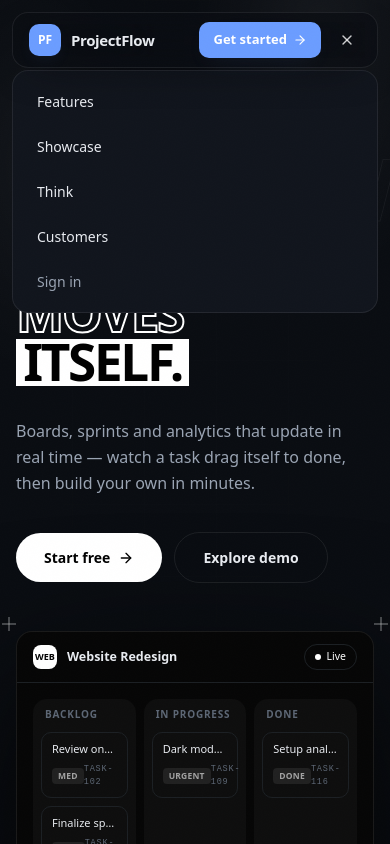
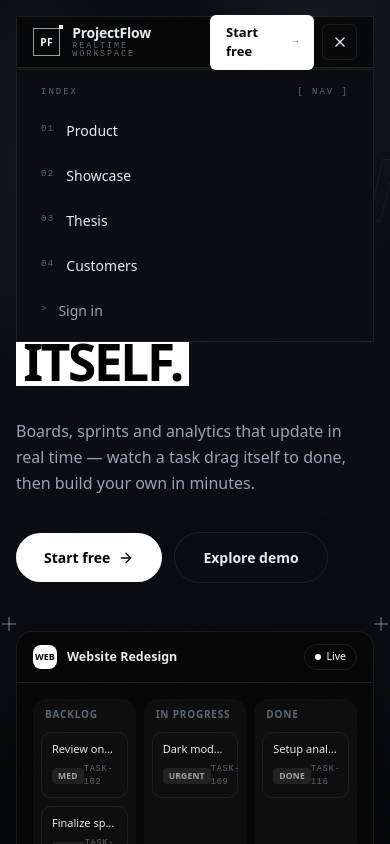
Before and after one commit to shivraj598/ProjectFlow, a React (Vite) app in the folder apps/web/: page / in a window 390 px wide. Both pictures are taken after a click on the button "Toggle menu". Shown: the top 844 px of the page. Built offline with nearby package versions, Linux system fonts and the light colour scheme.

Commit message:
feat: update LandingNav component with improved layout, animations, and responsive design

```diff
--- a/apps/web/src/components/landing/nav.tsx
+++ b/apps/web/src/components/landing/nav.tsx
@@ -1,49 +1,40 @@
 import { useEffect, useRef, useState } from "react";
 import { Link } from "react-router";
-import { ArrowRight, Menu, X } from "lucide-react";
 import { gsap, initGsap, smoothScrollTo } from "./motion";
-import { ACCENT, ACCENT_SOFT, LINE, RAISED, TEXT, MUTED } from "./tokens";
+import { FAINT, INK, LINE, LINE_SOFT, MUTED, TEXT } from "./tokens";
+import { cn } from "./tokens";
 
 const LINKS = [
-  { href: "#features", label: "Features" },
-  { href: "#showcase", label: "Showcase" },
-  { href: "#voice", label: "Think" },
-  { href: "#customers", label: "Customers" },
+  { href: "#features", label: "Product", idx: "01" },
+  { href: "#showcase", label: "Showcase", idx: "02" },
+  { href: "#voice", label: "Thesis", idx: "03" },
+  { href: "#customers", label: "Customers", idx: "04" },
 ];
 
 export function LandingNav() {
   const ref = useRef<HTMLElement>(null);
+  const [scrolled, setScrolled] = useState(false);
   const [open, setOpen] = useState(false);
 
-  // entrance + hide-on-scroll-down behaviour
   useEffect(() => {
     initGsap();
+    const onScroll = () => setScrolled(window.scrollY > 24);
+    onScroll();
+    window.addEventListener("scroll", onScroll, { passive: true });
     const ctx = gsap.context(() => {
       const mm = gsap.matchMedia();
       mm.add("(prefers-reduced-motion: no-preference)", () => {
         gsap.fromTo(
           ref.current,
-          { y: -24, opacity: 0 },
-          { y: 0, opacity: 1, duration: 0.8, ease: "power3.out", delay: 0.15 }
+          { y: -36, opacity: 0 },
+          { y: 0, opacity: 1, duration: 0.7, ease: "power3.out", delay: 0.15 }
         );
-        let last = 0;
-        const stepper = () => {
-          const y = window.scrollY;
-          const dir = y > last ? -1 : 1;
-          gsap.to(ref.current, {
-            y: dir === -1 && y > 120 ? -Math.min(96, y * 0.35) : 0,
-            opacity: dir === -1 && y > 120 ? 0.92 : 1,
-            duration: 0.35,
-            ease: "power2.out",
-            overwrite: "auto",
-          });
-          last = y;
-        };
-        window.addEventListener("scroll", stepper, { passive: true });
-        return () => window.removeEventListener("scroll", stepper);
       });
     }, ref);
-    return () => ctx.revert();
+    return () => {
+      ctx.revert();
+      window.removeEventListener("scroll", onScroll);
+    };
   }, []);
 
   const go = (e: React.MouseEvent<HTMLAnchorElement>, href: string) => {
@@ -55,36 +46,48 @@ export function LandingNav() {
   };
 
   return (
-    <header>
+    <header className="fixed inset-x-0 top-0 z-50 px-4 pt-4 sm:px-6">
       <nav
         ref={ref}
         aria-label="Main"
-        className="fixed inset-x-0 top-3 z-50 mx-auto flex h-14 w-[min(100%-24px,1100px)] items-center gap-2 rounded-2xl border px-3 pl-4 backdrop-blur-xl *:backdrop-blur-xl"
-        style={{ borderColor: LINE, background: "rgba(10,13,18,0.72)", boxShadow: "0 12px 40px -20px rgba(0,0,0,0.7)" }}
+        className={cn(
+          "mx-auto flex h-13 w-full max-w-6xl items-center gap-4 border px-4 transition-all duration-300 sm:px-5",
+          scrolled
+            ? "border-[rgba(255,255,255,0.14)] bg-[#000000] shadow-[0_20px_60px_rgba(0,0,0,0.6)] backdrop-blur-xl"
+            : "border-[rgba(255,255,255,0.1)] bg-[#050505]/80 backdrop-blur-md"
+        )}
       >
         {/* brand */}
-        <a href="#top" onClick={(e) => go(e, "#top")} className="flex items-center gap-2.5">
-          <span
-            className="flex size-8 items-center justify-center rounded-[10px] text-[12px] font-bold text-white"
-            style={{ background: ACCENT, boxShadow: `0 6px 18px -6px ${ACCENT_SOFT}` }}
-          >
-            PF
+        <a href="#top" onClick={(e) => go(e, "#top")} className="group flex items-center gap-3">
+          <span className="relative flex h-7 w-7 items-center justify-center border border-[rgba(255,255,255,0.6)]" style={{ background: "transparent" }}>
+            <span className="text-[10px] font-bold tracking-[0.05em]" style={{ color: "#ffffff" }}>
+              PF
+            </span>
+            <span className="absolute -right-1 -top-1 size-1 bg-white" aria-hidden />
           </span>
-          <span className="text-[15px] font-semibold tracking-tight" style={{ color: TEXT }}>
-            ProjectFlow
+          <span className="flex flex-col leading-none">
+            <span className="text-[14px] font-extrabold tracking-[-0.02em]" style={{ color: TEXT }}>
+              ProjectFlow
+            </span>
+            <span className="mt-0.5 font-mono text-[8.5px] uppercase tracking-[0.22em]" style={{ color: FAINT }}>
+              Realtime workspace
+            </span>
           </span>
         </a>
 
-        {/* center links */}
-        <div className="mx-auto hidden items-center gap-1 md:flex">
+        {/* center links — mono indexes */}
+        <div className="mx-auto hidden items-center gap-0.5 md:flex">
           {LINKS.map((l) => (
             <a
               key={l.href}
               href={l.href}
               onClick={(e) => go(e, l.href)}
-              className="rounded-lg px-3 py-2 text-[13px] font-medium transition-colors hover:text-white"
+              className="group flex items-center gap-1.5 px-3.5 py-1.5 text-[13px] font-medium transition-colors hover:text-white"
               style={{ color: MUTED }}
             >
+              <span className="font-mono text-[9px] tracking-[0.14em] transition-colors group-hover:text-white" style={{ color: FAINT }}>
+                {l.idx}
+              </span>
               {l.label}
             </a>
           ))}
@@ -94,52 +97,70 @@ export function LandingNav() {
         <div className="ml-auto flex items-center gap-2 md:ml-0">
           <Link
             to="/login"
-            className="hidden rounded-lg px-3 py-2 text-[13px] font-medium transition-colors hover:text-white sm:block"
+            className="hidden items-center gap-2 rounded-sm px-3.5 py-2 text-[13px] font-medium transition-colors hover:text-white sm:flex"
             style={{ color: MUTED }}
           >
+            <span className="font-mono text-[9px] tracking-[0.14em]" style={{ color: FAINT }}>
+              &gt;
+            </span>
             Sign in
           </Link>
           <Link
             to="/register"
-            className="flex h-9 items-center gap-1.5 rounded-lg px-3.5 text-[13px] font-semibold text-white transition-transform hover:scale-[1.03] active:scale-[0.98]"
-            style={{ background: ACCENT, boxShadow: `0 8px 24px -10px ${ACCENT_SOFT}` }}
+            className="flex items-center gap-2 rounded-sm px-4 py-2 text-[13px] font-semibold transition-all hover:opacity-90 active:scale-[0.98]"
+            style={{ background: "#ffffff", color: "#000000" }}
           >
-            Get started <ArrowRight className="size-3.5" />
+            Start free
+            <span className="font-mono text-[9px] opacity-70">&rarr;</span>
           </Link>
           <button
-            className="flex size-9 items-center justify-center rounded-lg text-white/80 md:hidden"
+            className="flex h-9 w-9 items-center justify-center rounded-sm border md:hidden"
             aria-label="Toggle menu"
             aria-expanded={open}
             onClick={() => setOpen((v) => !v)}
-            style={{ borderColor: LINE }}
+            style={{ borderColor: LINE, color: TEXT }}
           >
-            {open ? <X className="size-4" /> : <Menu className="size-4" />}
+            {open ? (
+              <svg viewBox="0 0 24 24" className="size-4" fill="none" stroke="currentColor" strokeWidth="2" strokeLinecap="square">
+                <path d="M6 6l12 12M18 6L6 18" />
+              </svg>
+            ) : (
+              <span className="flex flex-col gap-1">
+                <span className="h-px w-4 bg-current" />
+                <span className="h-px w-4 bg-current" />
+              </span>
+            )}
           </button>
         </div>
       </nav>
 
       {/* mobile sheet */}
       {open && (
-        <div
-          className="fixed inset-x-3 top-[70px] z-40 rounded-2xl border p-2 md:hidden"
-          style={{ borderColor: LINE, background: RAISED }}
-        >
+        <div className="mx-auto mt-px max-w-6xl border px-2 py-2" style={{ borderColor: LINE, background: INK }}>
+          <p className="flex items-center justify-between px-4 py-2 font-mono text-[9px] uppercase tracking-[0.22em]" style={{ color: FAINT }}>
+            Index
+            <span>[ NAV ]</span>
+          </p>
           {LINKS.map((l) => (
             <a
               key={l.href}
               href={l.href}
               onClick={(e) => go(e, l.href)}
-              className="block rounded-lg px-4 py-3 text-[14px] font-medium"
-              style={{ color: TEXT }}
+              className="flex items-center gap-3 rounded-sm px-4 py-3 text-[14px] font-medium transition-colors hover:text-white"
+              style={{ color: TEXT, borderBottom: `1px solid ${LINE_SOFT}` }}
             >
+              <span className="font-mono text-[9px] tracking-[0.14em]" style={{ color: FAINT }}>
+                {l.idx}
+              </span>
               {l.label}
             </a>
           ))}
           <Link
             to="/login"
-            className="block rounded-lg px-4 py-3 text-[14px] font-medium"
+            className="flex items-center gap-3 rounded-sm px-4 py-3 text-[14px] font-medium transition-colors hover:text-white"
             style={{ color: MUTED }}
           >
+            <span className="font-mono text-[9px]" style={{ color: FAINT }}>&gt;</span>
             Sign in
           </Link>
         </div>
```
